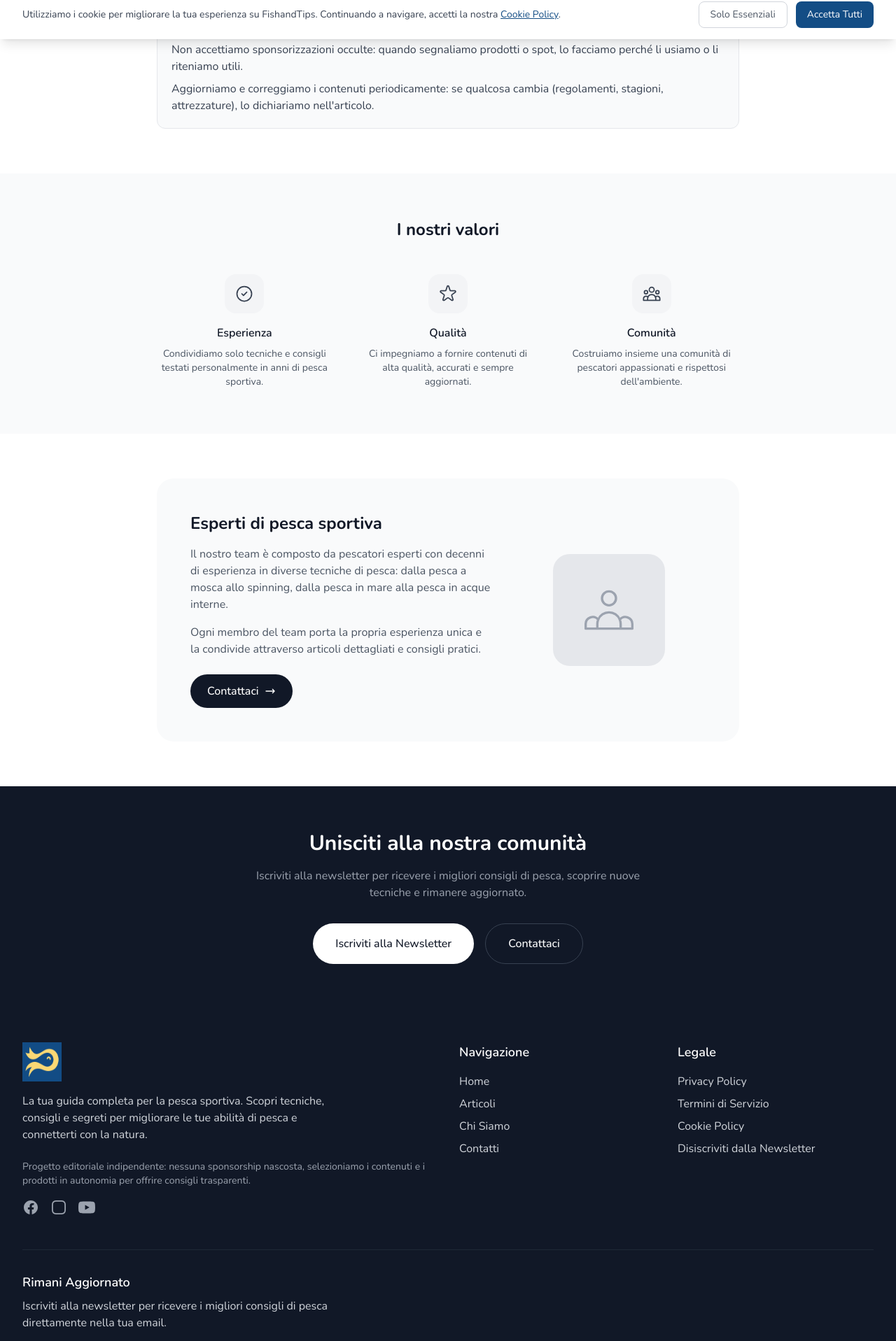
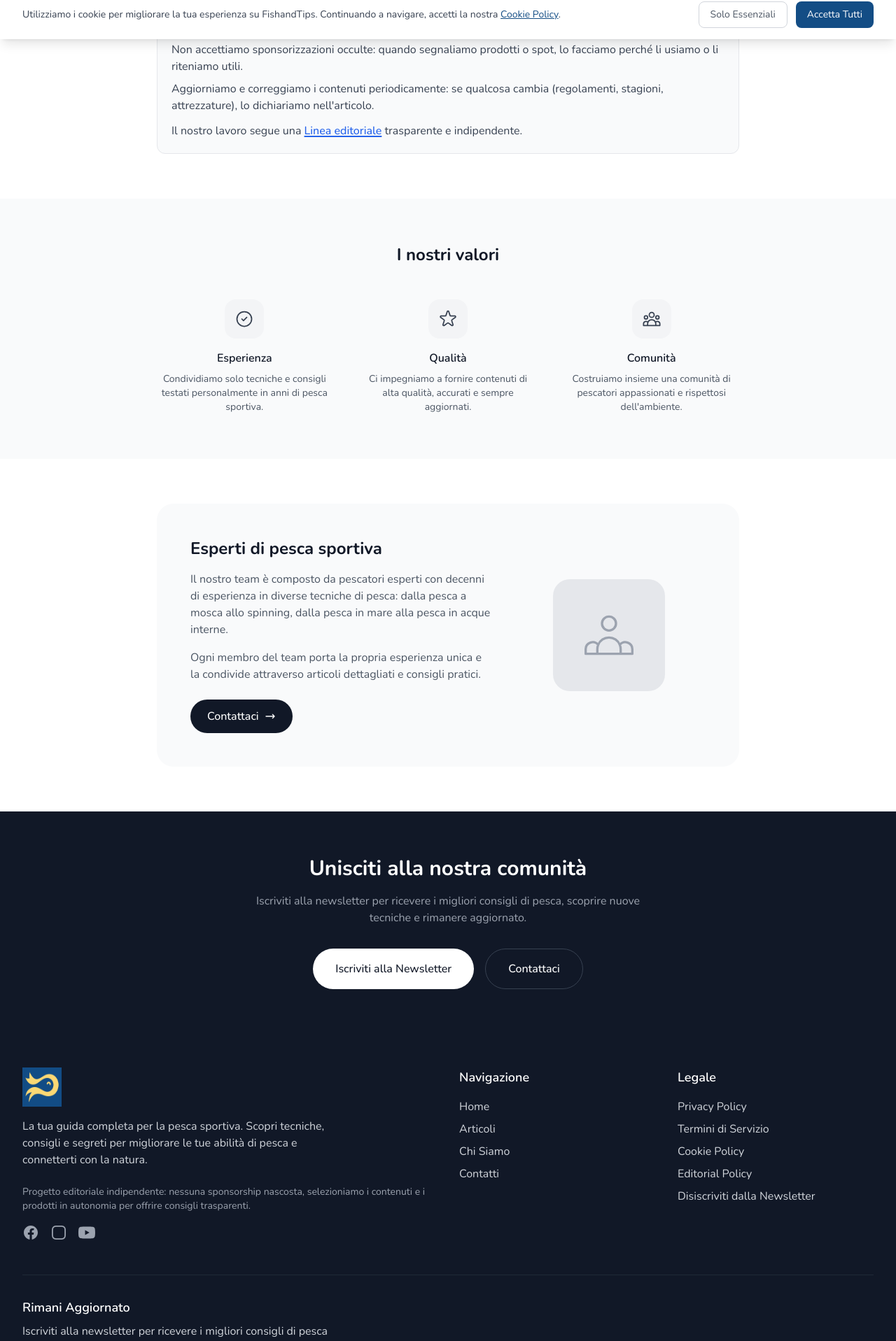
Before and after one commit to Gabrielepolimi/fishandtips, a Next.js app: page /chi-siamo in a window 1280 px wide. Shown: the part 744-2661 px from the top of the page at 70% size. Built offline with nearby package versions, Linux system fonts and the light colour scheme.

Commit message:
Add editorial policy links in footer and about

```diff
--- a/app/chi-siamo/page.tsx
+++ b/app/chi-siamo/page.tsx
@@ -91,6 +91,9 @@ export default function ChiSiamoPage() {
               </p>
               <p className="text-gray-700">
                 Aggiorniamo e correggiamo i contenuti periodicamente: se qualcosa cambia (regolamenti, stagioni, attrezzature), lo dichiariamo nell&apos;articolo.
+              </p>
+              <p className="text-gray-700 mt-3">
+                Il nostro lavoro segue una <Link href="/editorial-policy" className="text-blue-600 hover:text-blue-700 underline">Linea editoriale</Link> trasparente e indipendente.
               </p>
             </div>
           </div>
--- a/components/layout/Footer.tsx
+++ b/components/layout/Footer.tsx
@@ -96,6 +96,11 @@ export default function Footer() {
                 </Link>
               </li>
               <li>
+                <Link href="/editorial-policy" className="text-gray-300 hover:text-white transition-colors">
+                  Editorial Policy
+                </Link>
+              </li>
+              <li>
                 <Link href="/newsletter/unsubscribe" className="text-gray-300 hover:text-white transition-colors">
                   Disiscriviti dalla Newsletter
                 </Link>
```
